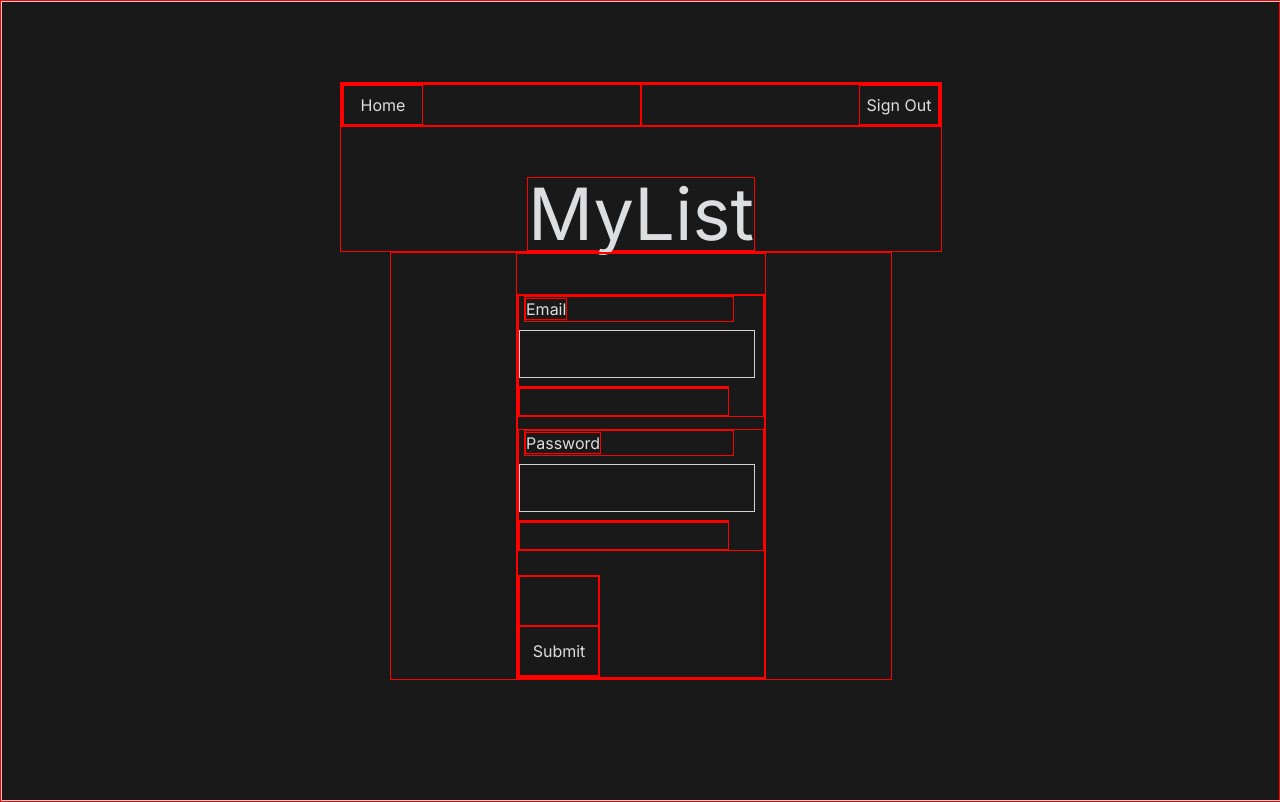
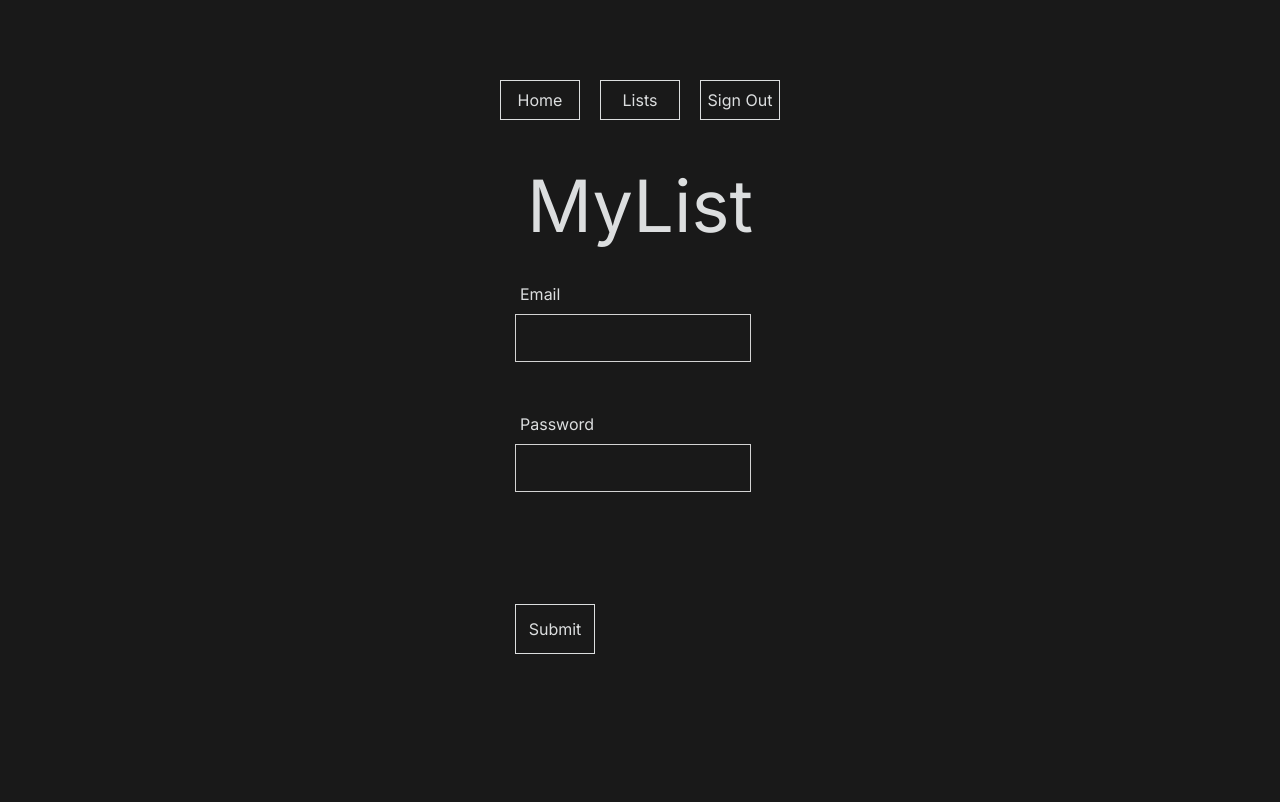
Before and after one commit to Eddie143code/MyList-frontend, a Next.js app: page /login in a window 1280 px wide. Built offline with nearby package versions, Linux system fonts and the light colour scheme.

Commit message:
fixed add new item feature

```diff
--- a/src/app/globals.css
+++ b/src/app/globals.css
@@ -18,7 +18,3 @@ input {
     border-color: #D3D3D3;
     background-color: #191919;
 }
-
-* {
-    border: 1px solid red;
-}
--- a/src/app/lists/page.tsx
+++ b/src/app/lists/page.tsx
@@ -172,7 +172,7 @@ const Page = () => {
                   <h1 className="lg:flex lg:flex-wrap lg:items-center lg:justify-center lg:w-[100%] lg:h-[100%]">
                     <input
                       id={list.id}
-                      className="w-[120px] text-4xl"
+                      className="w-[120px] text-4xl "
                       disabled={!editState[i]}
                       value={editState[i].edit ? currentListItem : list.name}
                       onChange={(e: any) => {
--- a/src/app/page.tsx
+++ b/src/app/page.tsx
@@ -9,7 +9,9 @@ export default function Home() {
       <section className="flex flex-col justify-center text-center mt-28 gap-14">
         <Button lg text={"Sign up"} location="/sign-up" />
         <Button lg text={"Login"} location="/login" />
+        {/*
         <Button lg text={"Guest"} location="/lists" />
+        */}
       </section>
     </main>
   );
--- a/src/components/Header/Header.tsx
+++ b/src/components/Header/Header.tsx
@@ -16,10 +16,9 @@ const Header = () => {
   return (
     <header className="flex flex-col justify-center items-center mt-5 lg:mt-20">
       <div className="flex w-[300px] mb-[50px] lg:w-[600px]">
-        <div className="w-[50%]">
+        <div className="w-[100%] flex justify-center gap-5">
           <Button sm text="Home" type="button" location="/" />
-        </div>
-        <div className="w-[50%] flex justify-end">
+          <Button sm text="Lists" type="button" location="/lists" />
           <Button
             sm
             text="Sign Out"
@@ -28,7 +27,9 @@ const Header = () => {
           />
         </div>
       </div>
-      <h1 className="text-7xl ">MyList</h1>
+      <div>
+        <h1 className="text-7xl ">MyList</h1>
+      </div>
     </header>
   );
 };
--- a/src/state/context/reducer.tsx
+++ b/src/state/context/reducer.tsx
@@ -45,10 +45,11 @@ export const reducer = (state: any, action: any) => {
 
       const newL = state.Lists.map((l: any) => {
         if (l.myListId == action.payload.myListId) {
+          console.log(state.Lists);
+
           return {
-            ...state.Lists[action.payload.myListI],
             items: [
-              ...state.Lists[action.payload.myListId].items,
+              ...l.items,
               { itemId: action.payload.itemId, name: action.payload.name },
             ],
           };
```
